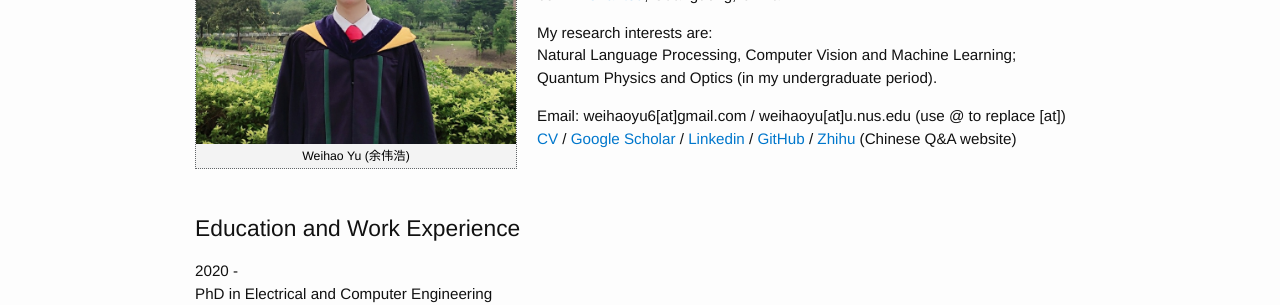
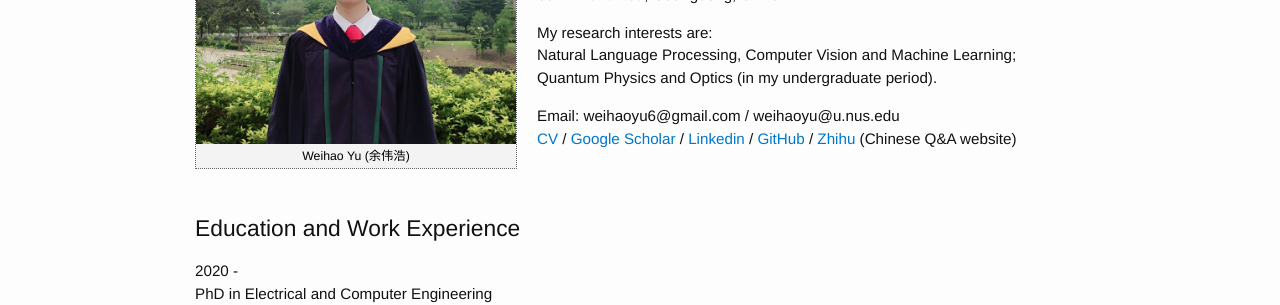
Before and after one commit to yuweihao/yuweihao.github.io, a Jekyll site: the page built from index.html, in a window 1280 px wide. Shown: the part 247-552 px from the top of the page. Built offline with Jekyll 4.4.1, drawn with Linux system fonts in a browser that asks for light colours; comment, search, counter and statistics services are not loaded.

Commit message:
Update index.html

```diff
--- a/index.html
+++ b/index.html
@@ -34,7 +34,7 @@ My research interests are: <br>
 Natural Language Processing, Computer Vision and Machine Learning; <br>
 Quantum Physics and Optics (in my undergraduate period).</p>
 <p>
-Email: weihaoyu6[at]gmail.com / weihaoyu[at]u.nus.edu (use @ to replace [at])<br>
+Email: weihaoyu6@gmail.com / weihaoyu@u.nus.edu<br>
 
 <a href="/pdf/weihao-yu-cv.pdf" target="_blank" rel="external">CV</a> / <a href="https://scholar.google.com/citations?user=LYxjt1QAAAAJ" target="_blank" rel="external">Google Scholar</a> / <a href="http://www.linkedin.com/in/weihaoyu/" target="_blank" rel="external">Linkedin</a> / <a href="https://github.com/yuweihao/" target="_blank" rel="external">GitHub</a> / <a href="https://www.zhihu.com/people/yuwh/answers" target="_blank" rel="external">Zhihu</a> (Chinese Q&A website)
 </p>
```
